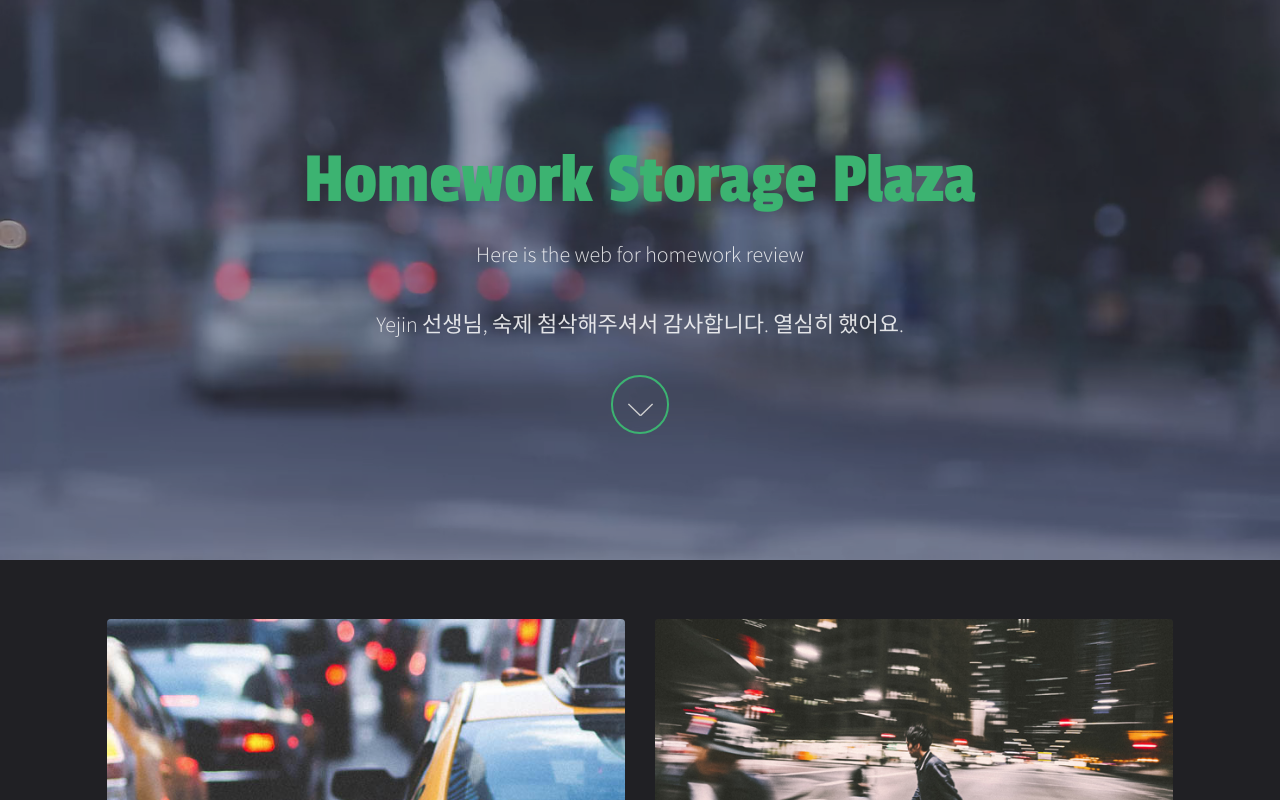
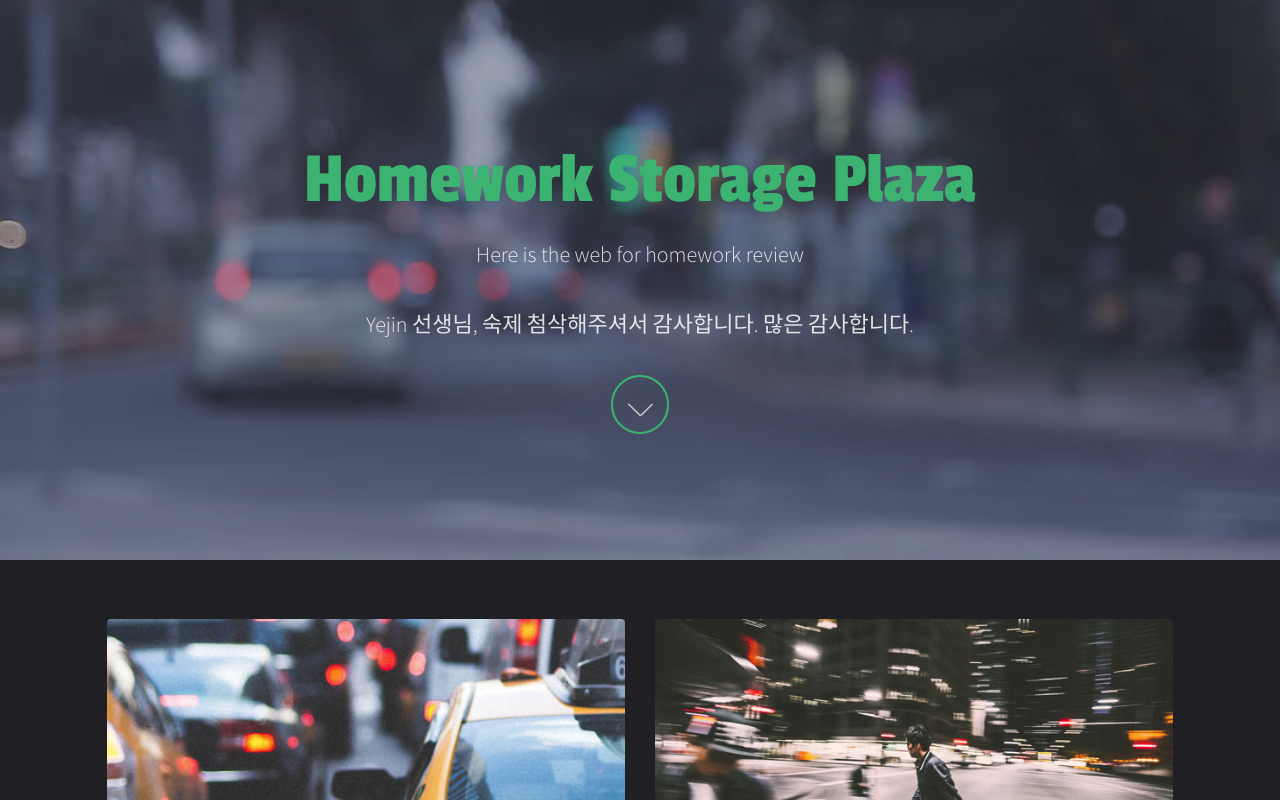
Before and after one commit to czl934/Leonie.github.io, a plain HTML site: page koreanlan/index.html in a window 1280 px wide. Shown: the top 800 px of the page. Drawn offline with Linux system fonts and the light colour scheme.

Commit message:
Update index.html

```diff
--- a/koreanlan/index.html
+++ b/koreanlan/index.html
@@ -24,7 +24,7 @@
 						<header>
 							<h1>Homework Storage Plaza</h1>
 							<p>Here is the web for homework review</p>
-							<p>Yejin 선생님, 숙제 첨삭해주셔서 감사합니다. 열심히 했어요.</p>
+							<p>Yejin 선생님, 숙제 첨삭해주셔서 감사합니다. 많은 감사합니다.</p>
 						</header>
 						<a href="#main" class="more">Learn More</a>
 					</div>
```
